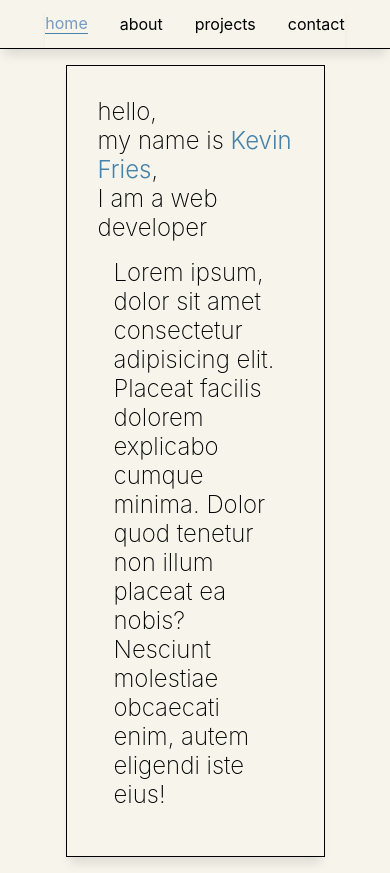
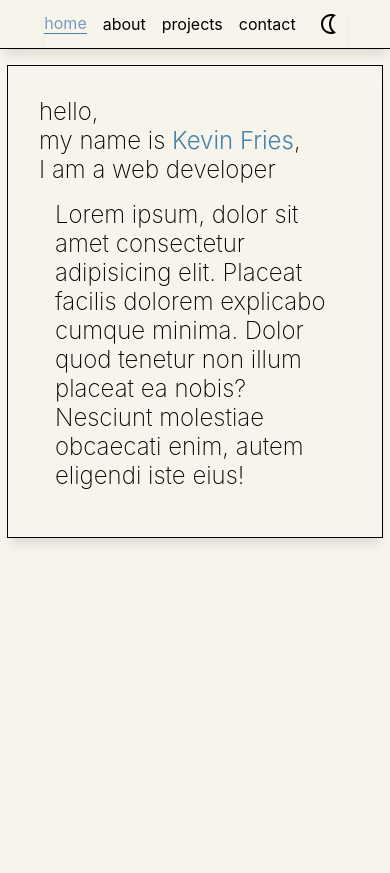
Before and after one commit to kevinsctfries/Portfolio, a React (Vite) app: page / in a window 390 px wide. After the commit the page ends 844 px from the top, so only its background shows below. Built offline with nearby package versions, Linux system fonts and the light colour scheme.

Commit message:
additional css changes, added placeholder darkmode/lightmode button

```diff
--- a/src/App.css
+++ b/src/App.css
@@ -43,3 +43,9 @@ main {
 main.animate {
   animation: bg 1.25s cubic-bezier(0.19, 1, 0.22, 1) 1;
 }
+
+@media only screen and (max-width: 960px) {
+  main {
+    width: 80%;
+  }
+}
--- /dev/null
+++ b/src/components/darkmode/darkmode.ts
@@ -0,0 +1,27 @@
+let darkMode = localStorage.getItem("darkMode");
+const darkModeToggle = document.querySelector("#darkmodeBtn");
+
+const enableDarkMode = () => {
+  document.body.classList.add("darkmode");
+  localStorage.setItem("darkMode", "enabled");
+};
+
+const disableDarkMode = () => {
+  document.body.classList.remove("darkmode");
+  localStorage.setItem("darkMode", "disabled");
+};
+
+if (darkMode === "enabled") {
+  enableDarkMode();
+}
+
+darkModeToggle?.addEventListener("click", () => {
+  darkMode = localStorage.getItem("darkMode");
+  if (darkMode !== "enabled") {
+    enableDarkMode();
+    console.log("enabled");
+  } else {
+    disableDarkMode();
+    console.log("disabled");
+  }
+});
--- a/src/components/navbar/NavBar.tsx
+++ b/src/components/navbar/NavBar.tsx
@@ -1,13 +1,28 @@
 import "./navbar.css";
 import { NavLink } from "react-router-dom";
+import NightlightOutlinedIcon from "@mui/icons-material/NightlightOutlined";
+import LightModeOutlinedIcon from "@mui/icons-material/LightModeOutlined";
+import { IconButton } from "@mui/material";
+import "../darkmode/darkmode";
+import { useState } from "react";
 
 const NavBar = () => {
+  const [clicked, setClicked] = useState<boolean>(false);
+
   return (
     <header>
       <NavLink to="/">home</NavLink>
       <NavLink to="/about">about</NavLink>
       <NavLink to="/projects">projects</NavLink>
       <NavLink to="/contact">contact</NavLink>
+      <IconButton
+        disableRipple={true}
+        size={"small"}
+        id="darkmodeBtn"
+        onClick={() => setClicked((prev) => !prev)}
+      >
+        {clicked ? <LightModeOutlinedIcon /> : <NightlightOutlinedIcon />}
+      </IconButton>
     </header>
   );
 };
--- a/src/components/navbar/navbar.css
+++ b/src/components/navbar/navbar.css
@@ -3,12 +3,12 @@ header {
   box-shadow: 0px 10px 10px -4px rgba(0, 0, 0, 0.1);
   display: flex;
   justify-content: flex-end;
-  gap: 2rem;
+  gap: 1rem;
   align-items: center;
   height: 3rem;
   a {
     color: black;
-    margin-right: 2rem;
+    margin: 0 1rem 0 1rem;
   }
   a:link {
     text-decoration: none;
@@ -29,12 +29,21 @@ header {
   border-bottom: 1px solid #4682a9;
 }
 
+#darkmodeBtn {
+  color: black;
+  margin: 0 1rem 0 1rem;
+}
+
 @media only screen and (max-width: 960px) {
   header {
+    font-size: 1rem;
     justify-content: space-evenly;
-    gap: 2rem;
+    gap: 1rem;
     a {
-      margin-right: 0;
+      margin: 0;
+    }
+    #darkmodeBtn {
+      margin: 0;
     }
   }
 }
```
